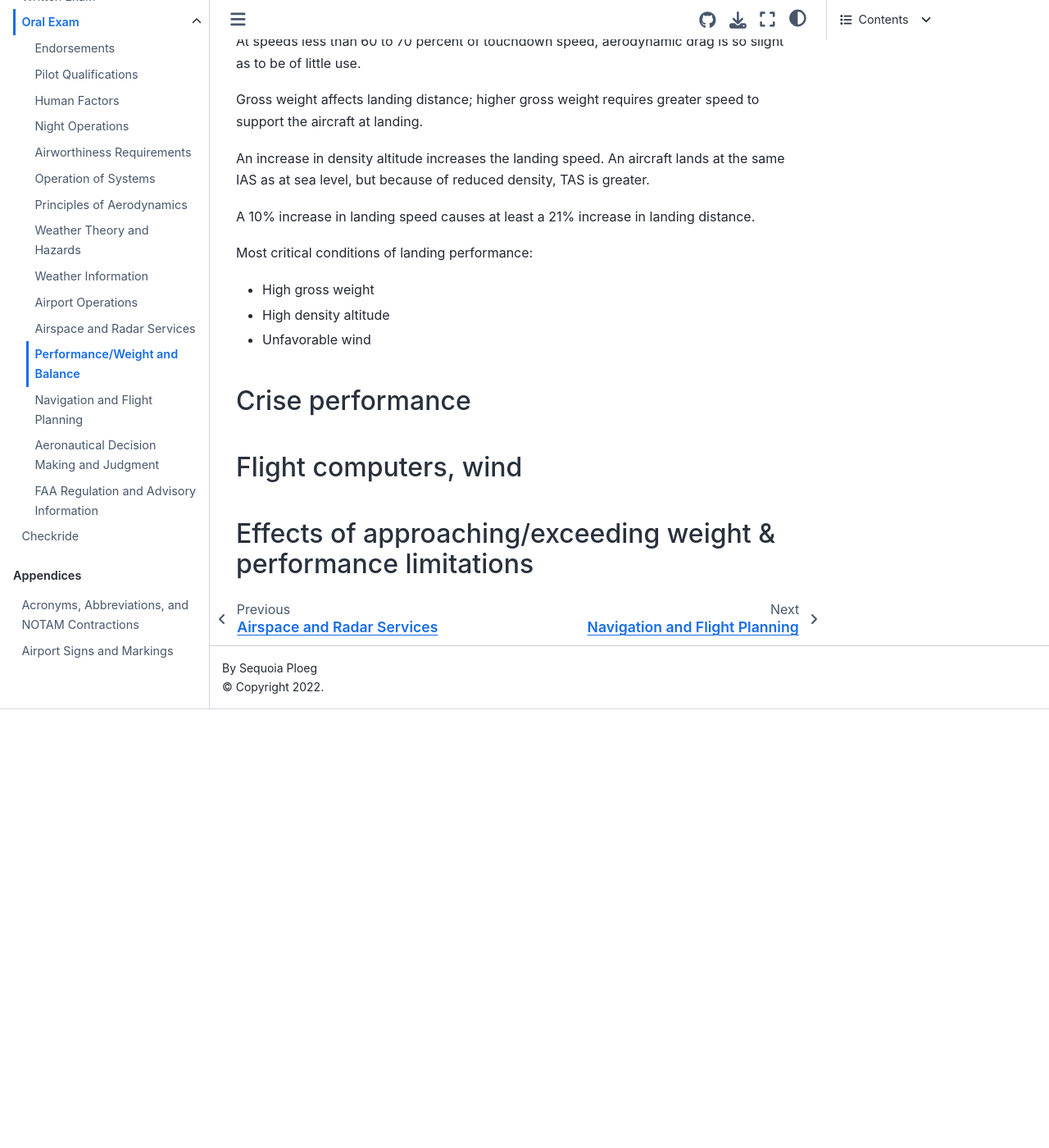
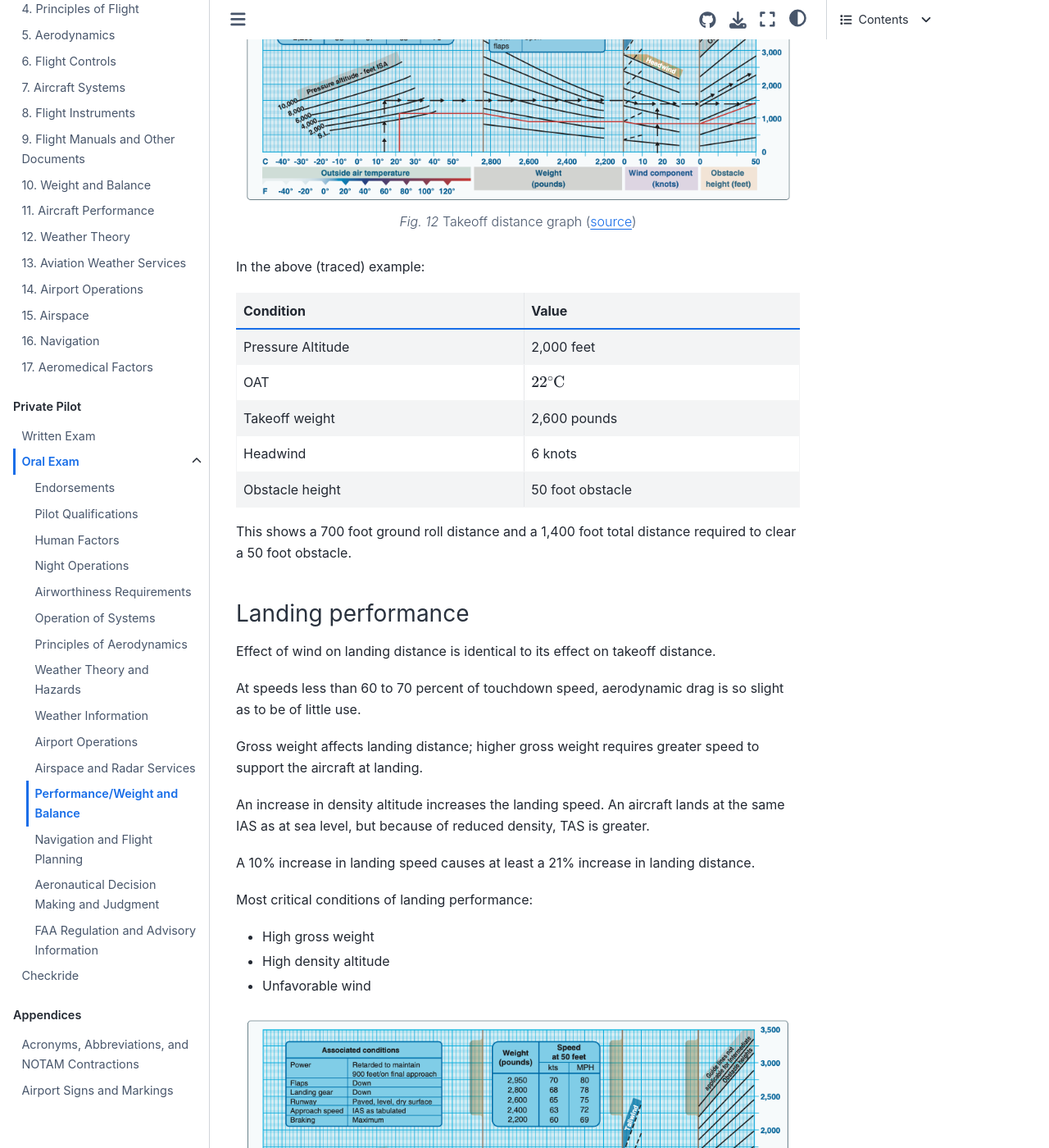
Before and after one commit to sequoiap/piloting, a Jupyter Book: the page built from book/content/oral/performance.md, in a window 1280 px wide and 1400 px high, scrolled down 10728 px. Shown: the whole window at 82% size. Built offline with Jupyter Book 1.0.4 settings and Sphinx 7.4.7 and the Sphinx Book theme 1.1.4, drawn with Linux system fonts in a browser that asks for light colours; before the commit the page ends 11593 px from its top, so only the background shows below that; some of the changed text lies outside the part shown.

Commit message:
Add performance chart examples

````diff
--- a/book/content/oral/performance.md
+++ b/book/content/oral/performance.md
@@ -354,6 +354,26 @@
 * Wind
 * Runway slope and condition
 
+```{figure} ../../images/takeoff_performance_chart.png
+---
+name: fig-takeoff_performance
+---
+Takeoff distance graph ([source](https://www.faa.gov/aviation/phak/pilots-handbook-aeronautical-knowledge-faa-h-8083-25b))
+```
+
+In the above (traced) example:
+
+| Condition | Value |
+| :-- | :-- |
+| Pressure Altitude | 2,000 feet |
+| OAT | $22^\circ \text{C}$ |
+| Takeoff weight | 2,600 pounds |
+| Headwind | 6 knots |
+| Obstacle height | 50 foot obstacle |
+
+This shows a 700 foot ground roll distance and a 1,400 foot total distance
+required to clear a 50 foot obstacle.
+
 ### Landing performance
 
 Effect of wind on landing distance is identical to its effect on takeoff distance.
@@ -372,7 +392,29 @@
 * High density altitude
 * Unfavorable wind
 
-## Crise performance
+```{figure} ../../images/landing_performance_chart.png
+---
+name: fig-landing_performance
+---
+Landing distance graph ([source](https://www.faa.gov/aviation/phak/pilots-handbook-aeronautical-knowledge-faa-h-8083-25b))
+```
+
+In the above (traced) example:
+
+| Condition | Value |
+| :-- | :-- |
+| Pressure Altitude | 4,000 feet |
+| OAT | $57^\circ \text{F}$ |
+| Takeoff weight | 2,400 pounds |
+| Headwind | 6 knots |
+| Obstacle height | 50 foot obstacle |
+
+This shows a ground roll of 975 feet and a 1,500 feet required distance over a
+50 foot obstacle.
+
+## Climb and cruise performance
+
+
 
 ## Flight computers, wind
 
````
Also changed, not shown: book/images/landing_performance_chart.png (added), book/images/takeoff_performance_chart.png (added).
